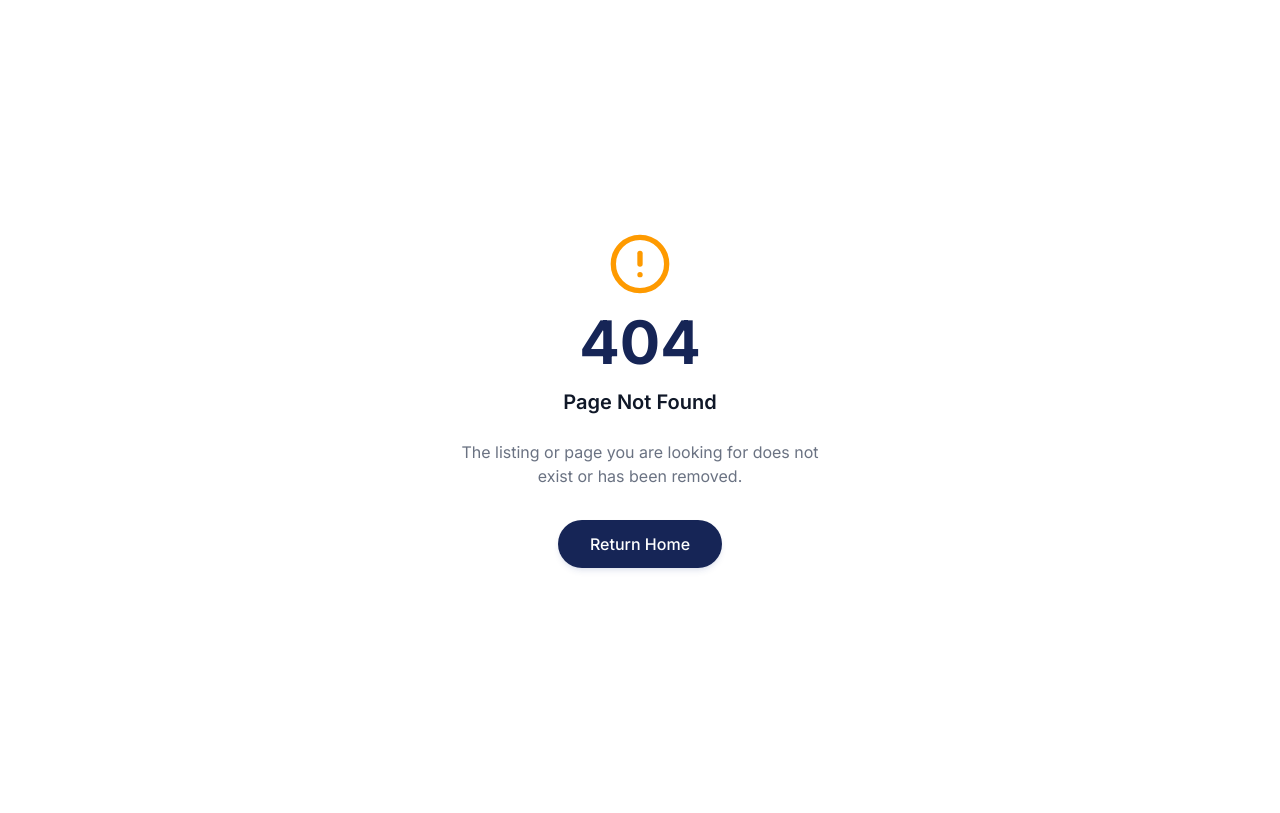
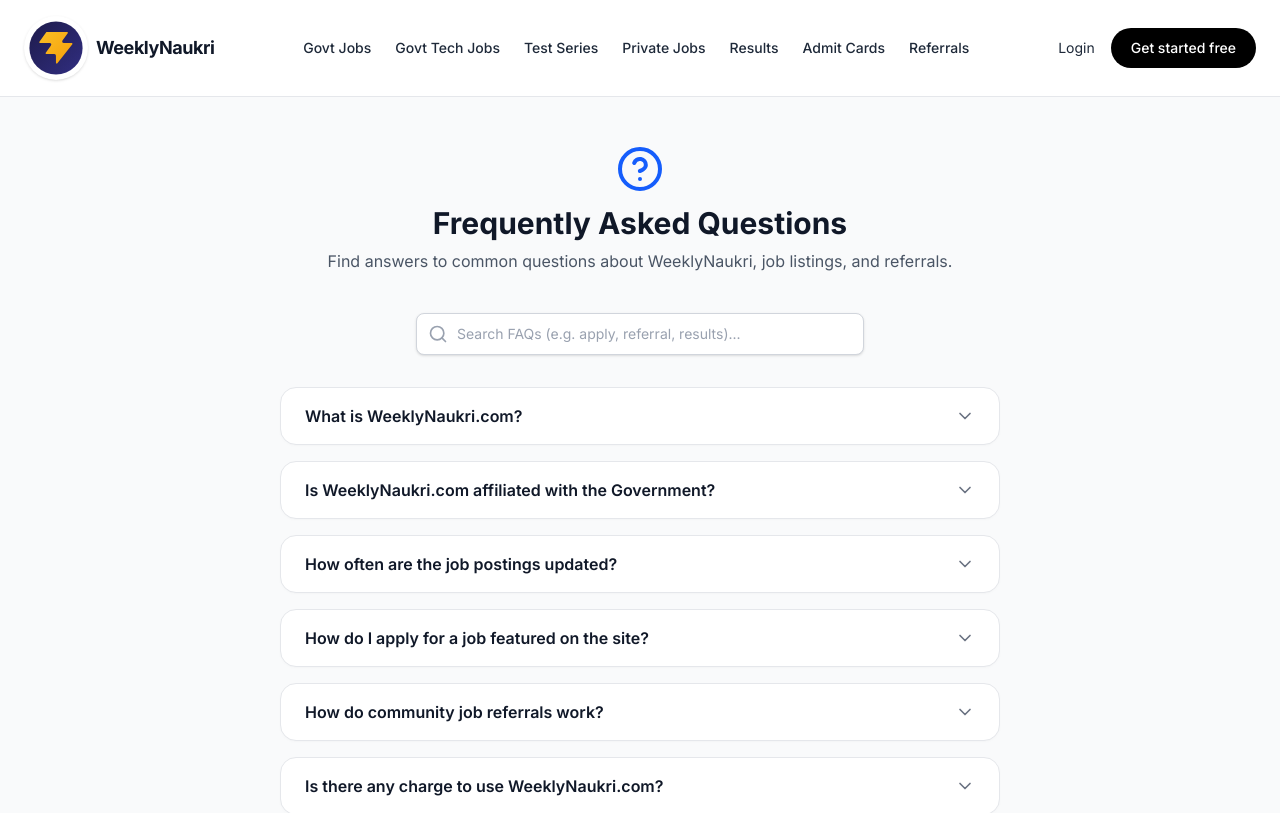
Before and after one commit to Rohitgora09/weeklynaukri, a Next.js app: page /faq in a window 1280 px wide. Before the commit this address had no page. Shown: the top 813 px of the page. Built offline with nearby package versions, Linux system fonts and the light colour scheme.

Commit message:
Add interactive FAQ page and footer link

```diff
--- /dev/null
+++ b/src/app/faq/page.jsx
@@ -0,0 +1,135 @@
+'use client';
+
+import { useState } from 'react';
+import Navbar from '../../components/layout/Navbar';
+import Footer from '../../components/layout/Footer';
+import Card from '../../components/ui/Card';
+import { Search, ChevronDown, ChevronUp, HelpCircle } from 'lucide-react';
+
+const faqs = [
+  {
+    question: "What is WeeklyNaukri.com?",
+    answer: "WeeklyNaukri.com is an independent Indian job portal dedicated to providing weekly aggregates of the latest government job notifications (Sarkari Naukri), private IT job referrals, syllabus details, exam calendars, admit cards, and results."
+  },
+  {
+    question: "Is WeeklyNaukri.com affiliated with the Government?",
+    answer: "No, WeeklyNaukri.com is an independent platform and has no affiliation with any government organization, department, or recruitment board. We only compile public recruitment advertisements for convenience."
+  },
+  {
+    question: "How often are the job postings updated?",
+    answer: "Our automated scraper monitors official portals and updates Sarkari results, admit cards, and job listings weekly. Private jobs and referrals are posted in real-time as shared by the community."
+  },
+  {
+    question: "How do I apply for a job featured on the site?",
+    answer: "Click on any job listing to see the complete details, eligibility, fees, and important dates. At the bottom of the page, click the direct official application links to apply directly on the official recruitment portal."
+  },
+  {
+    question: "How do community job referrals work?",
+    answer: "Under the 'Referrals' tab, verified users can post open job vacancies at their respective companies. Other users can view these postings and apply using the provided referral links to get referred."
+  },
+  {
+    question: "Is there any charge to use WeeklyNaukri.com?",
+    answer: "No, all resources on WeeklyNaukri.com, including the job search engine, exam calendar, syllabus check, and community referrals, are 100% free of charge."
+  },
+  {
+    question: "How can I check my Sarkari Result or download an Admit Card?",
+    answer: "Go to the homepage and select either the 'Results' or 'Admit Cards' tab. Find your specific exam and click it to get the direct official login and download links."
+  }
+];
+
+export default function FAQ() {
+  const [searchTerm, setSearchTerm] = useState('');
+  const [expandedIndex, setExpandedIndex] = useState(null);
+
+  const toggleAccordion = (index) => {
+    setExpandedIndex(expandedIndex === index ? null : index);
+  };
+
+  const filteredFaqs = faqs.filter(faq =>
+    faq.question.toLowerCase().includes(searchTerm.toLowerCase()) ||
+    faq.answer.toLowerCase().includes(searchTerm.toLowerCase())
+  );
+
+  return (
+    <div className="min-h-screen bg-gray-50 flex flex-col w-full">
+      <Navbar />
+
+      {/* JSON-LD Schema for Google FAQ */}
+      <script
+        type="application/ld+json"
+        dangerouslySetInnerHTML={{
+          __html: JSON.stringify({
+            "@context": "https://schema.org",
+            "@type": "FAQPage",
+            "mainEntity": faqs.map(faq => ({
+              "@type": "Question",
+              "name": faq.question,
+              "acceptedAnswer": {
+                "@type": "Answer",
+                "text": faq.answer
+              }
+            }))
+          })
+        }}
+      />
+
+      <main className="max-w-3xl mx-auto px-6 py-12 flex-1 w-full">
+        <div className="text-center mb-10">
+          <HelpCircle className="w-12 h-12 text-blue-600 mx-auto mb-3" />
+          <h1 className="text-3xl font-extrabold text-gray-900 mb-2">Frequently Asked Questions</h1>
+          <p className="text-gray-600">Find answers to common questions about WeeklyNaukri, job listings, and referrals.</p>
+        </div>
+
+        {/* Search Bar */}
+        <div className="relative mb-8 max-w-md mx-auto">
+          <div className="absolute inset-y-0 left-0 pl-3 flex items-center pointer-events-none">
+            <Search className="h-5 w-5 text-gray-400" />
+          </div>
+          <input
+            type="text"
+            placeholder="Search FAQs (e.g. apply, referral, results)..."
+            value={searchTerm}
+            onChange={(e) => setSearchTerm(e.target.value)}
+            className="block w-full pl-10 pr-3 py-2.5 border border-gray-300 rounded-lg bg-white placeholder-gray-400 focus:outline-none focus:ring-2 focus:ring-blue-500 focus:border-blue-500 text-sm shadow-sm"
+          />
+        </div>
+
+        {/* FAQ Accordion */}
+        <div className="space-y-4">
+          {filteredFaqs.length > 0 ? (
+            filteredFaqs.map((faq, index) => {
+              const isExpanded = expandedIndex === index;
+              return (
+                <Card key={index} padding="p-0 overflow-hidden" hover={false}>
+                  <button
+                    onClick={() => toggleAccordion(index)}
+                    className="w-full text-left px-6 py-4 flex items-center justify-between gap-4 font-semibold text-gray-900 hover:bg-gray-100 transition-colors focus:outline-none"
+                    aria-expanded={isExpanded}
+                  >
+                    <span>{faq.question}</span>
+                    {isExpanded ? (
+                      <ChevronUp className="w-5 h-5 text-gray-500 shrink-0" />
+                    ) : (
+                      <ChevronDown className="w-5 h-5 text-gray-500 shrink-0" />
+                    )}
+                  </button>
+                  {isExpanded && (
+                    <div className="px-6 py-4 border-t border-gray-150 text-sm text-gray-700 leading-relaxed bg-white">
+                      {faq.answer}
+                    </div>
+                  )}
+                </Card>
+              );
+            })
+          ) : (
+            <div className="text-center py-12 text-gray-500">
+              No matching questions found for "{searchTerm}".
+            </div>
+          )}
+        </div>
+      </main>
+
+      <Footer />
+    </div>
+  );
+}
--- a/src/components/layout/Footer.jsx
+++ b/src/components/layout/Footer.jsx
@@ -55,6 +55,7 @@
               <li><a href="https://youtube.com/@weeklynaukri" target="_blank" rel="noopener noreferrer" className="hover:text-black cursor-pointer transition-colors">YouTube</a></li>
               <li><a href="https://instagram.com/weeklynaukri" target="_blank" rel="noopener noreferrer" className="hover:text-black cursor-pointer transition-colors">Instagram</a></li>
               <li><Link href="/contact" className="hover:text-black cursor-pointer transition-colors">Contact Us</Link></li>
+              <li><Link href="/faq" className="hover:text-black cursor-pointer transition-colors">FAQ</Link></li>
               <li><Link href="/privacy-policy" className="hover:text-black cursor-pointer transition-colors">Privacy Policy</Link></li>
             </ul>
           </nav>
```
